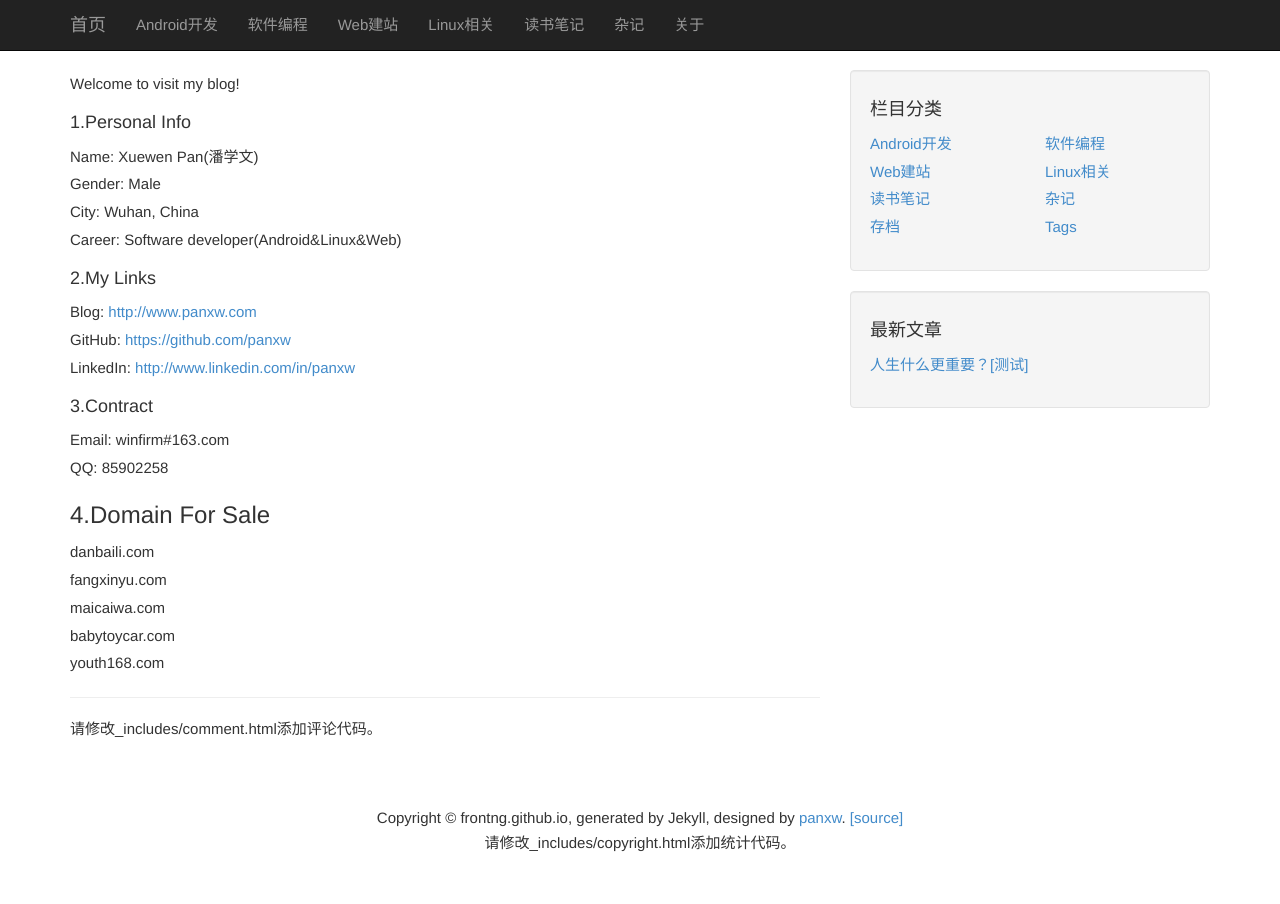
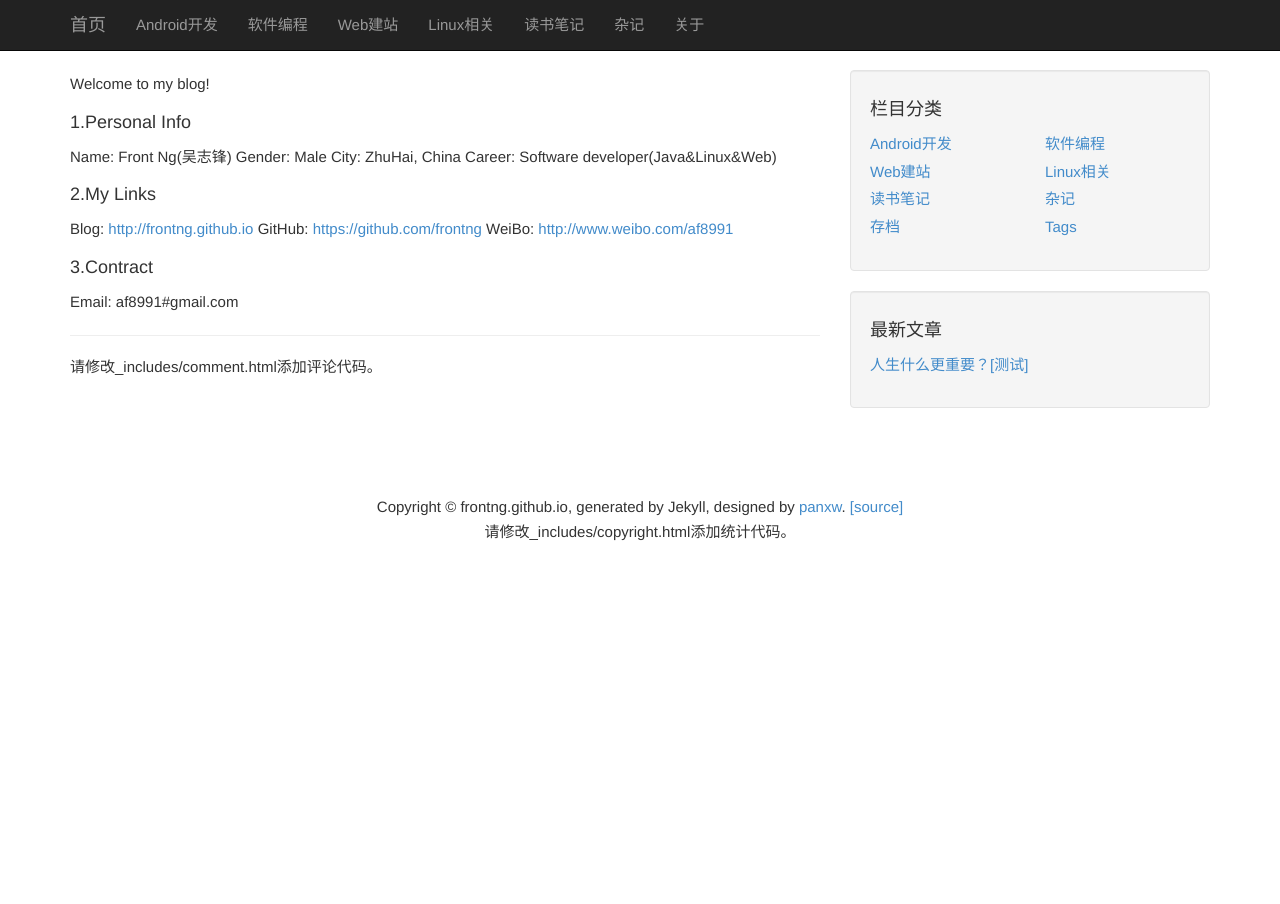
Before and after one commit to frontng/frontng.github.io, a Jekyll site: the page built from about.md, in a window 1280 px wide. Built offline with Jekyll 4.4.1, drawn with Linux system fonts in a browser that asks for light colours.

Commit message:
修改关于和首页

```diff
--- a/about.md
+++ b/about.md
@@ -2,27 +2,18 @@
 layout: page
 title: "关于：About"
 ---
-Welcome to visit my blog!
+Welcome to my blog!
 
 #### 1.Personal Info
-Name: Xuewen Pan(潘学文)
+Name: Front Ng(吴志锋)
 Gender: Male
-City: Wuhan, China
-Career: Software developer(Android&Linux&Web)
+City: ZhuHai, China
+Career: Software developer(Java&Linux&Web)
 
 #### 2.My Links
-Blog: <http://www.panxw.com>
-GitHub: <https://github.com/panxw>
-LinkedIn: <http://www.linkedin.com/in/panxw>
-
+Blog: <http://frontng.github.io>
+GitHub: <https://github.com/frontng>
+WeiBo: <http://www.weibo.com/af8991>
 
 #### 3.Contract
-Email: winfirm#163.com
-QQ: 85902258
-
-### 4.Domain For Sale
-danbaili.com
-fangxinyu.com
-maicaiwa.com
-babytoycar.com
-youth168.com
+Email: af8991#gmail.com
--- a/index.html
+++ b/index.html
@@ -1,6 +1,6 @@
 ---
 layout: index
-title: "强学力行、顺势而为"
+title: "Front Ng Blog"
 ---
 
 <!-- Loop output paged posts -->
```
